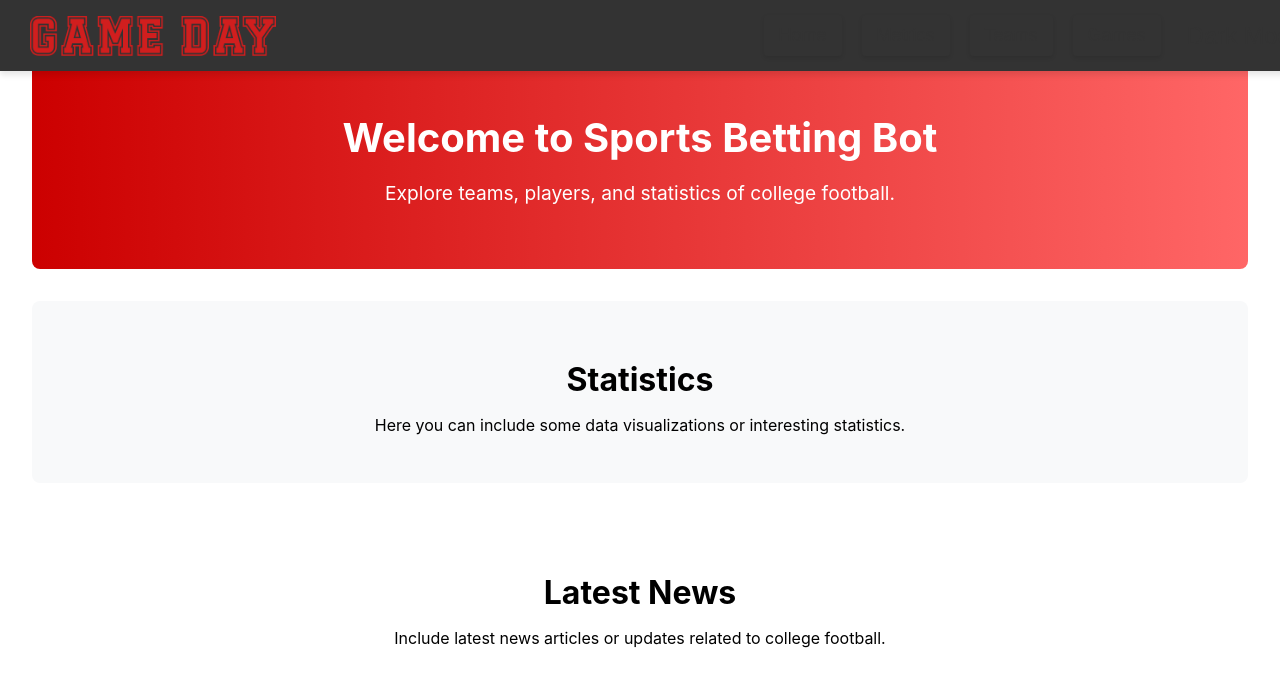
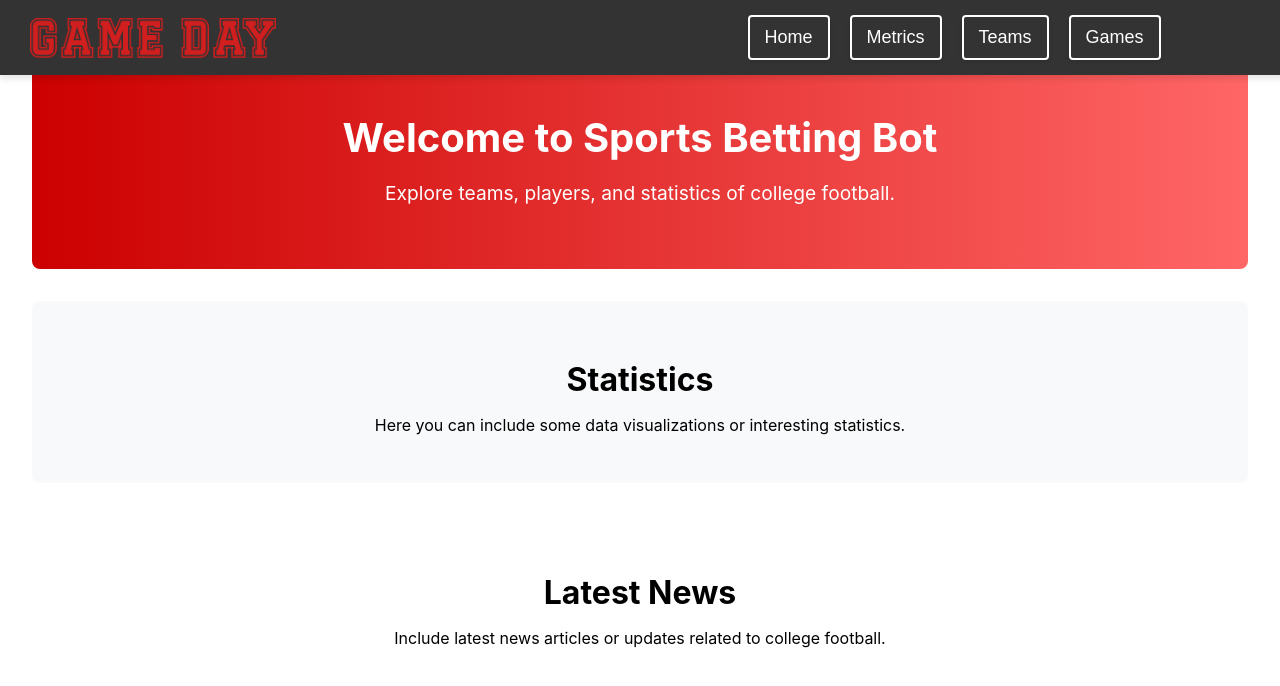
Before and after one commit to Davlen14/CFBAdvancedAnalytics, a React (Create React App) app: page / in a window 1280 px wide. Shown: the top 686 px of the page. Built offline with nearby package versions, Linux system fonts and the light colour scheme; a web font is replaced by a local one.

Commit message:
Update navbar and others

```diff
--- a/src/App.css
+++ b/src/App.css
@@ -2,7 +2,7 @@
 
 /* Navbar styles */
 .navbar {
-  background-color: #f1f1f1; /* Light grey background */
+  background-color: #f9f9f9; /* Very light grey background */
   display: flex;
   justify-content: space-between;
   align-items: center;
@@ -44,7 +44,7 @@
 }
 
 .nav-button {
-  color: #333;
+  color: #ffffff;
   text-decoration: none;
   padding: 10px 15px;
   font-size: 18px;
@@ -52,6 +52,7 @@
   transition: background-color 0.3s ease, color 0.3s ease;
   border-radius: 4px;
   box-shadow: 0 2px 4px rgba(0, 0, 0, 0.1); /* Added shadow to buttons */
+  border: 2px solid #ffffff; /* White sharp border */
 }
 
 .nav-button:hover {
@@ -81,7 +82,7 @@
     top: 60px; /* Adjust based on your navbar height */
     left: 0;
     right: 0;
-    background-color: #f1f1f1;
+    background-color: #f9f9f9;
     z-index: 999;
   }
 
@@ -110,6 +111,7 @@
     font-size: 20px;
   }
 }
+
 
 
 /* Default values for light mode */
```
